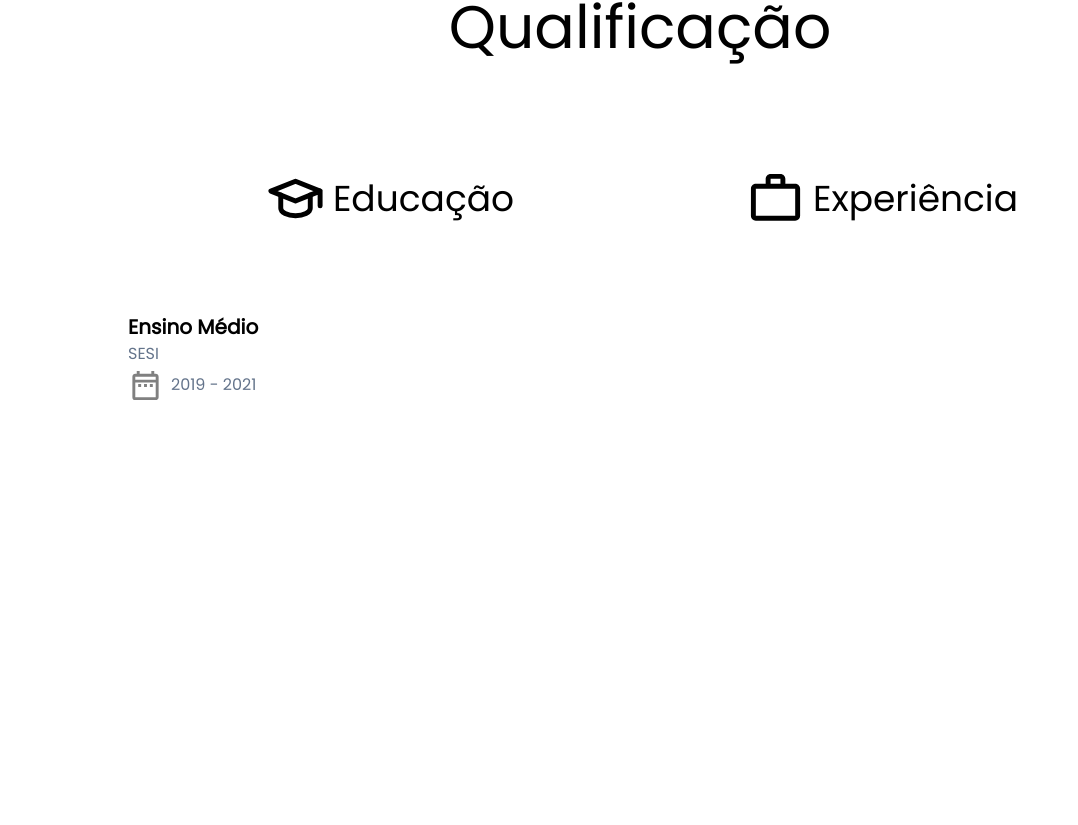
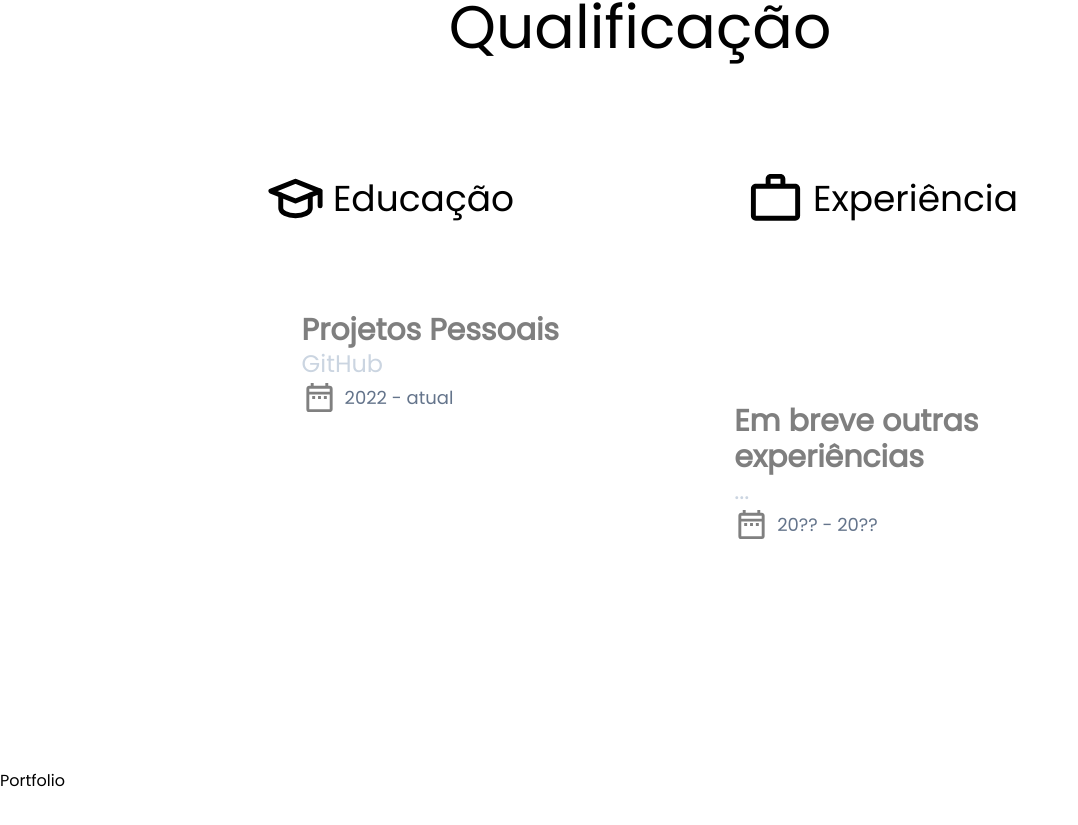
Before and after one commit to rafaapcode/portfolio-rafaelap, a React (Create React App) app in the folder portfolio/: page / in a window 1280 px wide. Shown: the part 2431-3256 px from the top of the page, without its empty margins (0-1078 px from the left). Before the commit the page ends 3200 px from the top, so only its background shows below. Built offline with nearby package versions, Linux system fonts and the light colour scheme.

Commit message:
Qualification sectio - OK

```diff
--- a/portfolio/src/App.jsx
+++ b/portfolio/src/App.jsx
@@ -3,6 +3,7 @@ import Home from './components/Home';
 import About from './components/About';
 import Skills from './components/Skills';
 import Qualification from './components/Qualification';
+import Portfolio from './components/Portfolio';
 
 function App() {
   return (
@@ -25,6 +26,10 @@ function App() {
         <Qualification />
       </section>
 
+      <section id='portfolio' className='h-screen snap-center'>
+        <Portfolio />
+      </section>
+
     </div>
   );
 }
--- /dev/null
+++ b/portfolio/src/components/Portfolio.jsx
@@ -0,0 +1,9 @@
+import React from 'react';
+
+function Portfolio() {
+  return (
+    <div>Portfolio</div>
+  )
+}
+
+export default Portfolio;
--- a/portfolio/src/components/Qualification.jsx
+++ b/portfolio/src/components/Qualification.jsx
@@ -1,48 +1,107 @@
-import React from 'react';
+import React, { useState } from 'react';
 import { motion } from 'framer-motion';
 import { TbSchool } from 'react-icons/tb';
 import { MdWorkOutline, MdOutlineDateRange } from 'react-icons/md';
 
 const Education = () => {
+
+    const animation = {
+        initial: {scale: 0},
+        animate: {scale: 1},
+    };
+
     return(
-        <div className='h-full w-full '>
+        <motion.div {...animation}  transition={{duration: 0.5, type: 'spring'}} className='h-full w-full xl:w-[70%] xl:mx-auto flex flex-col'>
 
-         <div className='flex flex-col justify-around w-fit h-[20%]'>
-            <h3 className='text-xl font-semibold'>Ensino Médio</h3>
-            <p className='text-slate-500'>SESI</p>
+         <div className='flex flex-col justify-around w-fit h-[20%] ml-5'>
+            <h3 className='text-xl md:text-3xl font-semibold text-black/50'>Ensino Médio</h3>
+            <p className='text-lg md:text-2xl text-slate-300'>SESI</p>
             <div className='flex items-center'>
                 <MdOutlineDateRange size={'35px'} color='gray'/>
-                <p className='px-2 text-slate-500'>2019 - 2021</p>
+                <p className='px-2 text-slate-500 md:text-lg'>2019 - 2021</p>
             </div>
          </div>
 
+         <div className='flex flex-col justify-around w-fit h-[20%] md:h-[25%] self-end mr-5'>
+            <h3 className='text-xl md:text-3xl font-semibold text-black/50'>Técnico <br /> em Redes de <br /> Computadores<br /></h3>
+            <p className='text-lg md:text-2xl text-slate-300'>SENAI</p>
+            <div className='flex items-center'>
+                <MdOutlineDateRange size={'35px'} color='gray'/>
+                <p className='px-2 text-slate-500 md:text-lg'>2020 - 2021</p>
+            </div>
+         </div>
 
-        </div>
+         <div className='flex flex-col justify-around w-fit h-[20%] ml-5'>
+            <h3 className='text-xl md:text-3xl font-semibold text-black/50'>Engenharia de <br />Sofware</h3>
+            <p className='text-lg md:text-2xl text-slate-300'>UNINTER</p>
+            <div className='flex items-center'>
+                <MdOutlineDateRange size={'35px'} color='gray'/>
+                <p className='px-2 text-slate-500 md:text-lg'>2022 - atual</p>
+            </div>
+         </div>
+
+        </motion.div>
+    )
+}
+
+const Experience = () => {
+
+    const animation = {
+        initial: {scale: 0},
+        animate: {scale: 1},
+    };
+
+    return (
+        <motion.div {...animation} transition={{duration: 0.5, type: 'spring'}} className='h-full w-full xl:w-[70%] xl:mx-auto flex flex-col'>
+
+         <div className='flex flex-col justify-around w-fit h-[20%] ml-5'>
+            <h3 className='text-xl md:text-3xl font-semibold text-black/50'>Projetos Pessoais</h3>
+            <p className='text-lg md:text-2xl text-slate-300'><a href="https://github.com/rafaapcode">GitHub</a></p>
+            <div className='flex items-center'>
+                <MdOutlineDateRange size={'35px'} color='gray'/>
+                <p className='px-2 text-slate-500 md:text-lg'>2022 - atual</p>
+            </div>
+         </div>
+
+         <div className='flex flex-col justify-around w-fit h-[20%] md:h-[25%] self-end mr-5'>
+            <h3 className='text-xl md:text-3xl font-semibold text-black/50'> Em breve outras <br /> experiências </h3>
+            <p className='text-lg md:text-2xl text-slate-300'> ... </p>
+            <div className='flex items-center'>
+                <MdOutlineDateRange size={'35px'} color='gray'/>
+                <p className='px-2 text-slate-500 md:text-lg'> 20?? - 20?? </p>
+            </div>
+         </div>
+
+        </motion.div>
     )
 }
 
 
 function Qualification() {
+
+    const [isCliked, setClicked] = useState(false);
+
   return (
     <div className='h-full mx-auto flex flex-col items-center max-w-xl md:max-w-2xl xl:max-w-5xl gap-y-16'>
         <div className='p-5 md:p-7'><p className='text-4xl md:text-6xl'>Qualificação</p></div>
 
         <div className='flex p-5 w-full items-center'>
 
-            <motion.div whileTap={{scale: 0.96}} className='flex items-center w-1/2 justify-center'>
+            <motion.div onClick={() => setClicked(true)} whileTap={{scale: 0.96}} className='flex items-center w-1/2 justify-center cursor-pointer'>
                 <TbSchool size={'12%'}/>
-                <a href='#skills' className='text-xl md:text-4xl px-2'>Educação</a>
+                <p className='text-xl md:text-4xl px-2'>Educação</p>
             </motion.div>
 
-            <motion.div whileTap={{scale: 0.96}} className='flex items-center w-1/2 justify-center'>
+            <motion.div onClick={() => setClicked(false)} whileTap={{scale: 0.96}} className='flex items-center w-1/2 justify-center cursor-pointer'>
                 <MdWorkOutline size={'12%'}/>
-                <a href='#skills' className='text-xl md:text-4xl px-2'>Experiência</a>
+                <p className='text-xl md:text-4xl px-2'>Experiência</p>
             </motion.div>
 
         </div>
 
         <div className='h-[80%] w-full'>
-            <Education />
+            {isCliked && <Education />}
+            {!isCliked && <Experience />}
         </div>
     </div>
   )
```
